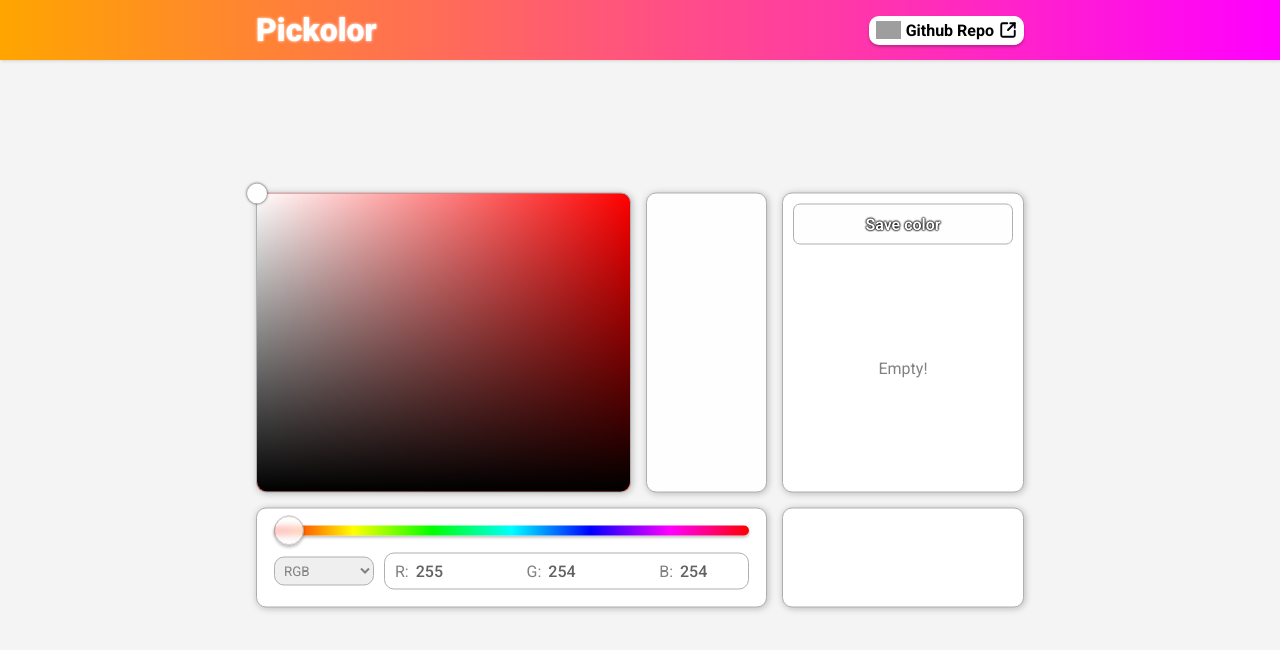
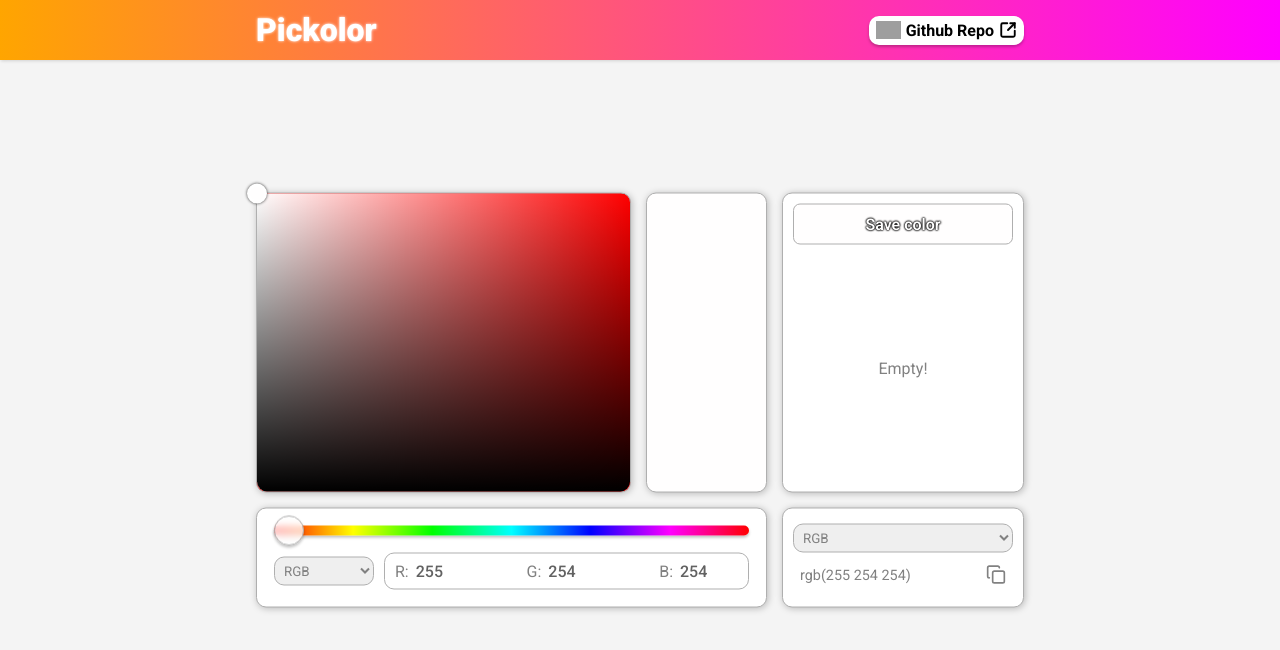
Before and after one commit to renans2/pickolor, a React (Vite) app: page / in a window 1280 px wide. Shown: the top 650 px of the page. Built offline with nearby package versions, Linux system fonts and the light colour scheme; grey boxes are pictures that could not be loaded.

Commit message:
clipboard functionality

```diff
--- a/src/components/Clipboard/index.tsx
+++ b/src/components/Clipboard/index.tsx
@@ -1,8 +1,52 @@
-import { S_Container } from "./styles";
+import { useState } from "react";
+import { useColorPicker } from "../../context/ColorPickerProvider";
+import { S_Container, S_Select, S_SelectedColorModeToCopy } from "./styles";
+import type { ColorMode } from "../../types/ColorMode";
+import { Check, Copy } from "lucide-react";
+
+type ClipboardColorMode = Exclude<ColorMode, "HSV"> | "HSL";
 
 export default function Clipboard() {
+  const { color } = useColorPicker();
+  const [colorMode, setColorMode] = useState<ClipboardColorMode>("RGB");
+  const [copied, setCopied] = useState(false);
+
+  const toCopy = colorMode === "HEX"
+    ? color.hex()
+    : color.css(colorMode.toLowerCase() as "rgb" | "hsl");
+
+  const handleCopyToClipboard = async () => {
+    if (!copied) {
+      await navigator.clipboard.writeText(toCopy);
+      setCopied(true);
+      setTimeout(() => setCopied(false), 2000);
+    }
+  }
+
   return (
     <S_Container>
+      <S_Select
+        id="colorModeClipboard"
+        value={colorMode}
+        onChange={(e) => setColorMode(e.target.value as ClipboardColorMode)}
+      >
+        <option value="RGB">RGB</option>
+        <option value="HSL">HSL</option>
+        <option value="HEX">HEX</option>
+      </S_Select>
+
+      <S_SelectedColorModeToCopy
+        onClick={handleCopyToClipboard}
+        $copied={copied}
+      >
+        <span>{toCopy}</span>
+
+        {copied ? (
+          <Check size={20} />
+        ) : (
+          <Copy size={20} />
+        )}
+      </S_SelectedColorModeToCopy>
     </S_Container>
   );
 }
--- a/src/components/Clipboard/styles.ts
+++ b/src/components/Clipboard/styles.ts
@@ -2,7 +2,33 @@ import styled from "styled-components";
 import { S_MainSurface } from "../../base/MainSurface";
 
 export const S_Container = styled(S_MainSurface)`
+  grid-area: clipboard;
+  padding: 10px;
+  display: flex;
+  flex-direction: column;
+  justify-content: space-evenly;
+`;
+
+export const S_Select = styled.select`
+  border: ${({ theme }) => theme.border};
+  border-radius: ${({ theme }) => theme.rounded.sm};
+  color: ${({ theme }) => theme.colors.textPrimary};
   width: 100%;
-  height: 100px;
-  grid-area: clipboard;
+  padding: 5px;
 `;
+
+export const S_SelectedColorModeToCopy = styled.div<{ $copied: boolean }>`
+  display: flex;
+  justify-content: space-between;
+  align-items: center;
+  color: ${({ theme }) => theme.colors.textPrimary};
+  font-size: 0.9rem;
+  padding: 7px;
+  border-radius: 10px;
+
+  cursor: ${({ $copied }) => $copied ? "default" : "pointer"};
+
+  &:hover {
+    background-color: rgba(0, 0, 0, .05);
+  }
+`;
```
